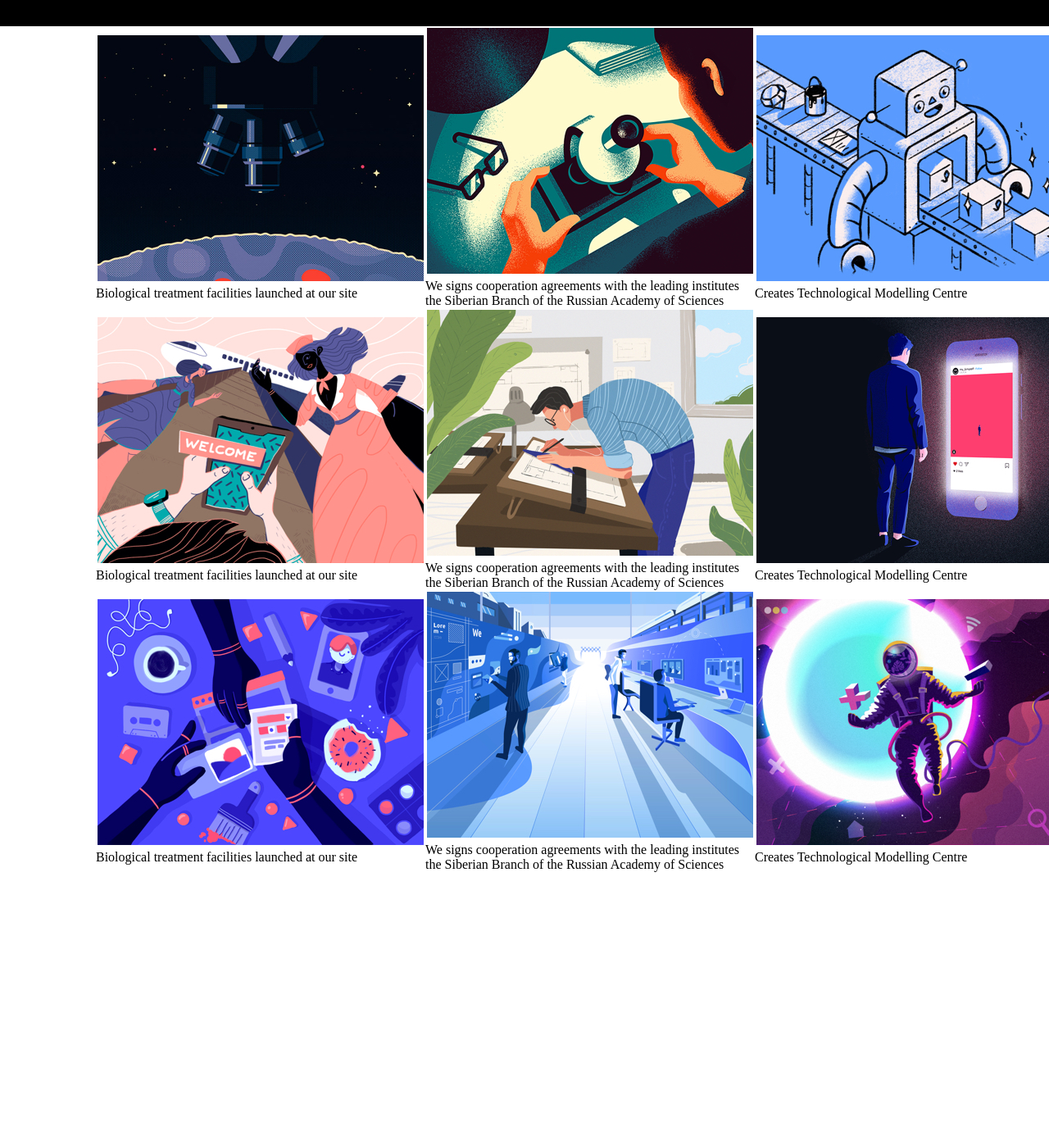
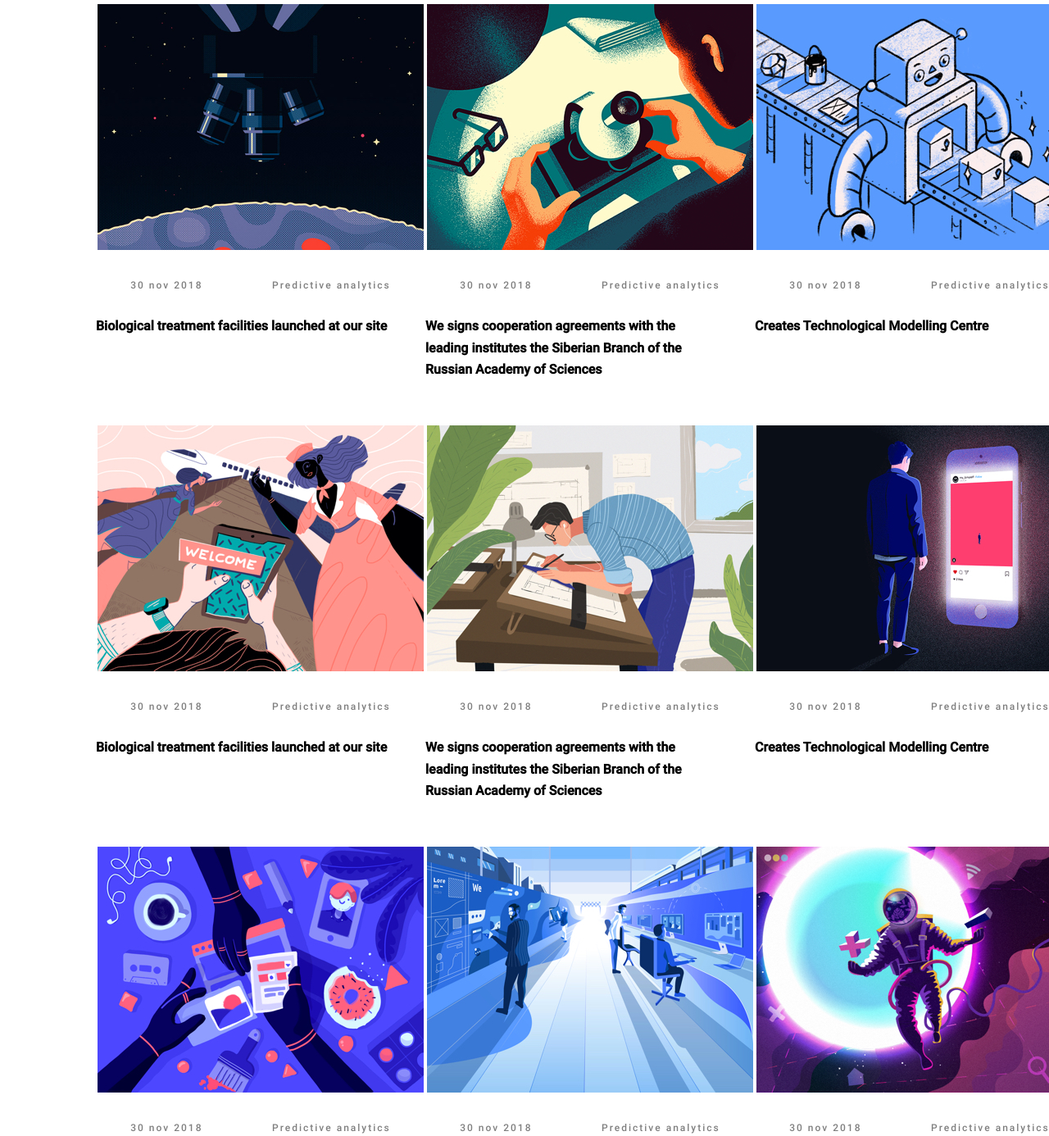
Before and after one commit to mishammi/front-end, a plain HTML site: page index.html in a window 1280 px wide. Shown: the part 573-1959 px from the top of the page at 82% size. Drawn offline with Linux system fonts and the light colour scheme.

Commit message:
homepage ready

```diff
--- a/index.html
+++ b/index.html
@@ -52,43 +52,79 @@
         <div class="main-1">
             <div>
                 <img src="img/bitmap1.jpg" srcset="img/bitmap@2x1.jpg 2x,img/bitmap@3x1.jpg 3x" class="Bitmap">
-                <div>Biological treatment facilities launched at our site</div>
+                <div class="bitmap1">
+                    <div>30 nov 2018 </div>
+                    <div> Predictive analytics</div>
+                </div>
+                <div class="main-img-text">Biological treatment facilities launched at our site</div>
             </div>
             <div>
                 <img src="img/bitmap2.jpg" srcset="img/bitmap@2x2.jpg 2x,img/bitmap@3x2.jpg 3x" class="Bitmap">
-                <div>We signs cooperation agreements with the leading institutes <br> the Siberian Branch of the Russian Academy of Sciences</div>
+                <div class="bitmap1">
+                        <div>30 nov 2018 </div>
+                        <div> Predictive analytics</div>
+                    </div>
+                <div class="main-img-text">We signs cooperation agreements with the leading institutes the Siberian Branch of the Russian Academy of Sciences</div>
             </div>
             <div>
                 <img src="img/bitmap3.jpg" srcset="img/bitmap@2x3.jpg 2x,img/bitmap@3x3.jpg 3x" class="Bitmap">
-                <div>Creates Technological Modelling Centre</div>
+                <div class="bitmap1">
+                        <div>30 nov 2018 </div>
+                        <div> Predictive analytics</div>
+                    </div>
+                <div class="main-img-text">Creates Technological Modelling Centre</div>
             </div>
         </div>
         <div class="main-1">
             <div>
                 <img src="img/mask4.jpg" srcset="img/mask@2x4.jpg 2x,img/mask@3x4.jpg 3x" class="Bitmap">
-                <div>Biological treatment facilities launched at our site</div>
+                <div class="bitmap1">
+                        <div>30 nov 2018 </div>
+                        <div> Predictive analytics</div>
+                    </div>
+                <div class="main-img-text">Biological treatment facilities launched at our site</div>
             </div>
             <div>
                 <img src="img/mask5.jpg" srcset="img/mask@2x5.jpg 2x,img/mask@3x5.jpg 3x" class="Bitmap">
-                <div>We signs cooperation agreements with the leading institutes <br> the Siberian Branch of the Russian Academy of Sciences</div>
+                <div class="bitmap1">
+                        <div>30 nov 2018 </div>
+                        <div> Predictive analytics</div>
+                    </div>
+                <div class="main-img-text">We signs cooperation agreements with the leading institutes the Siberian Branch of the Russian Academy of Sciences</div>
             </div>
             <div>
                 <img src="img/mask6.jpg" srcset="img/mask@2x6.jpg 2x,img/mask@3x6.jpg 3x" class="Bitmap">
-                <div>Creates Technological Modelling Centre</div>
+                <div class="bitmap1">
+                        <div>30 nov 2018 </div>
+                        <div> Predictive analytics</div>
+                    </div>
+                <div class="main-img-text">Creates Technological Modelling Centre</div>
             </div>
         </div>
         <div class="main-1">
             <div>
                 <img src="img/mask7.jpg" srcset="img/mask@2x7.jpg 2x,img/mask@3x7.jpg 3x" class="Bitmap">
-                <div>Biological treatment facilities launched at our site</div>
+                <div class="bitmap1">
+                        <div>30 nov 2018 </div>
+                        <div> Predictive analytics</div>
+                    </div>
+                <div class="main-img-text">Biological treatment facilities launched at our site</div>
             </div>
             <div>
                 <img src="img/mask8.jpg" srcset="img/mask@2x8.jpg 2x,img/mask@3x8.jpg 3x" class="Bitmap">
-                <div>We signs cooperation agreements with the leading institutes <br> the Siberian Branch of the Russian Academy of Sciences</div>
+                <div class="bitmap1">
+                        <div>30 nov 2018 </div>
+                        <div> Predictive analytics</div>
+                    </div>
+                <div class="main-img-text">We signs cooperation agreements with the leading institutes the Siberian Branch of the Russian Academy of Sciences</div>
             </div>
             <div>
                 <img src="img/mask9.jpg" srcset="img/mask@2x9.jpg 2x,img/mask@3x9.jpg 3x" class="Bitmap">
-                <div>Creates Technological Modelling Centre</div>
+                <div class="bitmap1">
+                        <div>30 nov 2018 </div>
+                        <div> Predictive analytics</div>
+                    </div>
+                <div class="main-img-text">Creates Technological Modelling Centre</div>
             </div>
         </div>
     </main>
--- a/style.css
+++ b/style.css
@@ -164,7 +164,7 @@ li {
   width: 1440px;
   height: 280px;
   background-color: #000000;
-  margin-top:500px;
+  margin-top:100px;
   justify-content: space-around;
     display: flex;
 }
@@ -298,8 +298,35 @@ li {
   object-fit: contain;
 }
 
-.main-1{
+.main-1{padding-top: 50px;
   display: flex;
   justify-content: center;
   align-items: center;
 }
+
+.bitmap1{padding-top: 30px;
+  display: flex;
+  justify-content: Space-around;
+  opacity: 0.5;
+  font-family: Roboto;
+  font-size: 12px;
+  font-weight: 500;
+  font-style: normal;
+  font-stretch: normal;
+  line-height: normal;
+  letter-spacing: 2px;
+  color: #000000;
+}
+
+.main-img-text{padding-top: 30px;
+  width: 360px;
+  height: 82px;
+  font-family: Roboto;
+  font-size: 16px;
+  font-weight: bold;
+  font-style: normal;
+  font-stretch: normal;
+  line-height: 1.63;
+  letter-spacing: normal;
+  color: var(--black);
+}
```
